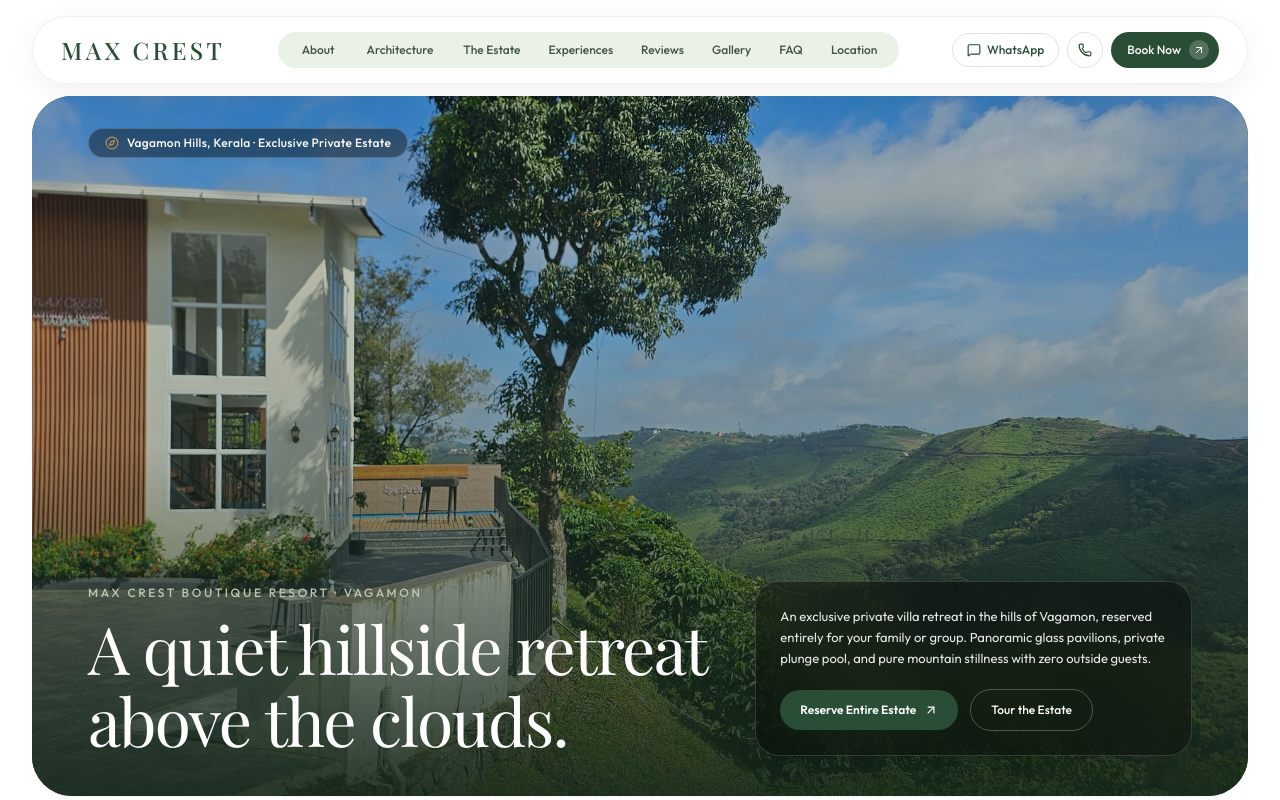
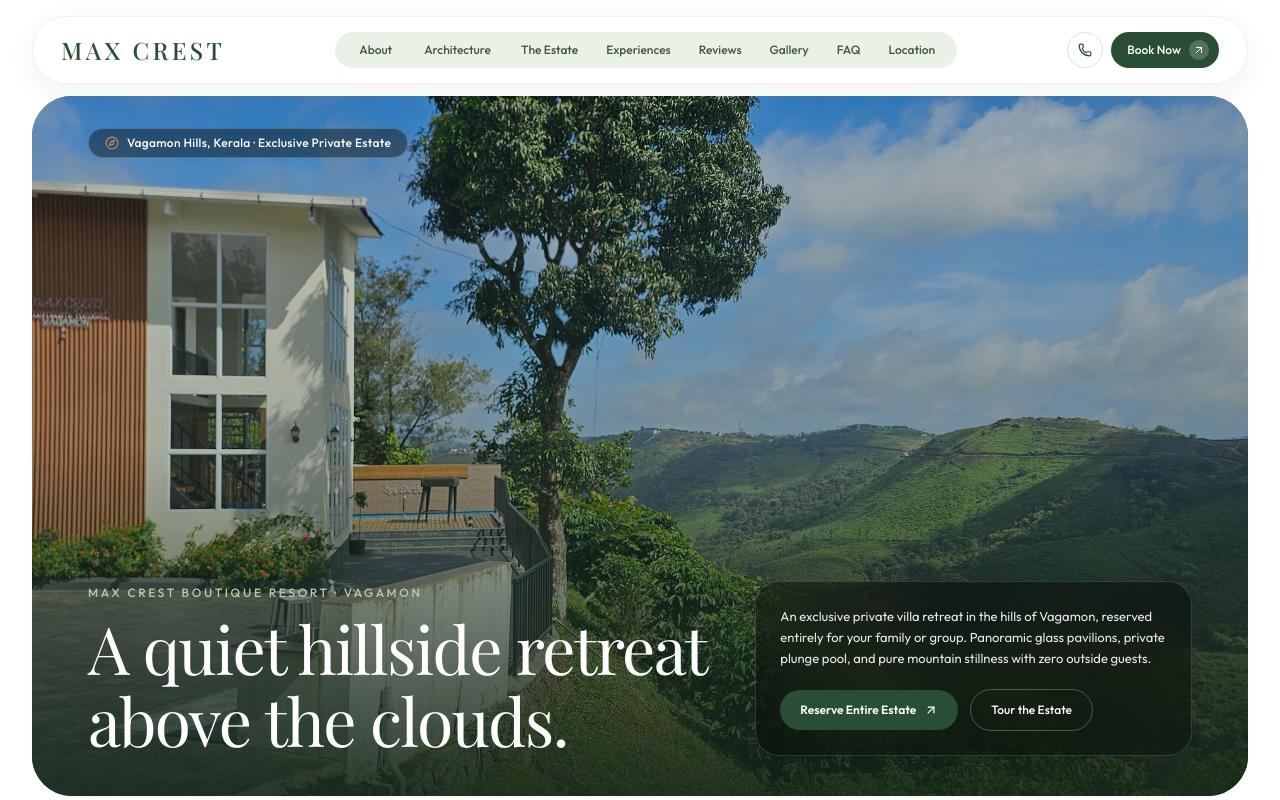
Before and after one commit to imabhijithp/MaxCrest, a React (Vite) app: page / in a window 1280 px wide. Shown: the top 800 px of the page. Built offline with nearby package versions, Linux system fonts and the light colour scheme; a web font is replaced by a local one.

Commit message:
Remove WhatsApp button from header navbar

```diff
--- a/src/components/Navbar.tsx
+++ b/src/components/Navbar.tsx
@@ -1,6 +1,6 @@
 import React, { useState, useEffect } from 'react';
 import { resort } from '../data/resort';
-import { Phone, Menu, X, ArrowUpRight, MessageSquare } from 'lucide-react';
+import { Phone, Menu, X, ArrowUpRight } from 'lucide-react';
 
 interface NavbarProps {
   onOpenEnquiry: () => void;
@@ -8,10 +8,6 @@ interface NavbarProps {
 
 export const Navbar: React.FC<NavbarProps> = ({ onOpenEnquiry }) => {
   const [mobileMenuOpen, setMobileMenuOpen] = useState(false);
-
-  const whatsappUrl = `https://wa.me/${resort.contact.whatsappNumber}?text=${encodeURIComponent(
-    resort.contact.whatsappDefaultMessage
-  )}`;
 
   useEffect(() => {
     if (mobileMenuOpen) {
@@ -96,17 +92,6 @@ export const Navbar: React.FC<NavbarProps> = ({ onOpenEnquiry }) => {
 
           {/* Right: Direct Actions */}
           <div className="flex items-center gap-1.5 sm:gap-2 shrink-0">
-            <a
-              href={whatsappUrl}
-              target="_blank"
-              rel="noopener noreferrer"
-              className="hidden sm:inline-flex items-center gap-1.5 px-3.5 py-2 rounded-full border border-[#294E35]/15 text-[#294E35] hover:bg-[#EAF1E6]/70 text-xs font-medium transition-colors shrink-0"
-              title="WhatsApp Resort Support"
-            >
-              <MessageSquare className="w-3.5 h-3.5 text-[#294E35]" />
-              <span className="hidden md:inline">WhatsApp</span>
-            </a>
-
             <a
               href={`tel:${resort.contact.phone.replace(/\s+/g, '')}`}
               className="w-8 h-8 sm:w-9 sm:h-9 rounded-full border border-[#294E35]/15 flex items-center justify-center text-[#294E35] hover:bg-[#EAF1E6]/70 transition-colors shrink-0"
```
